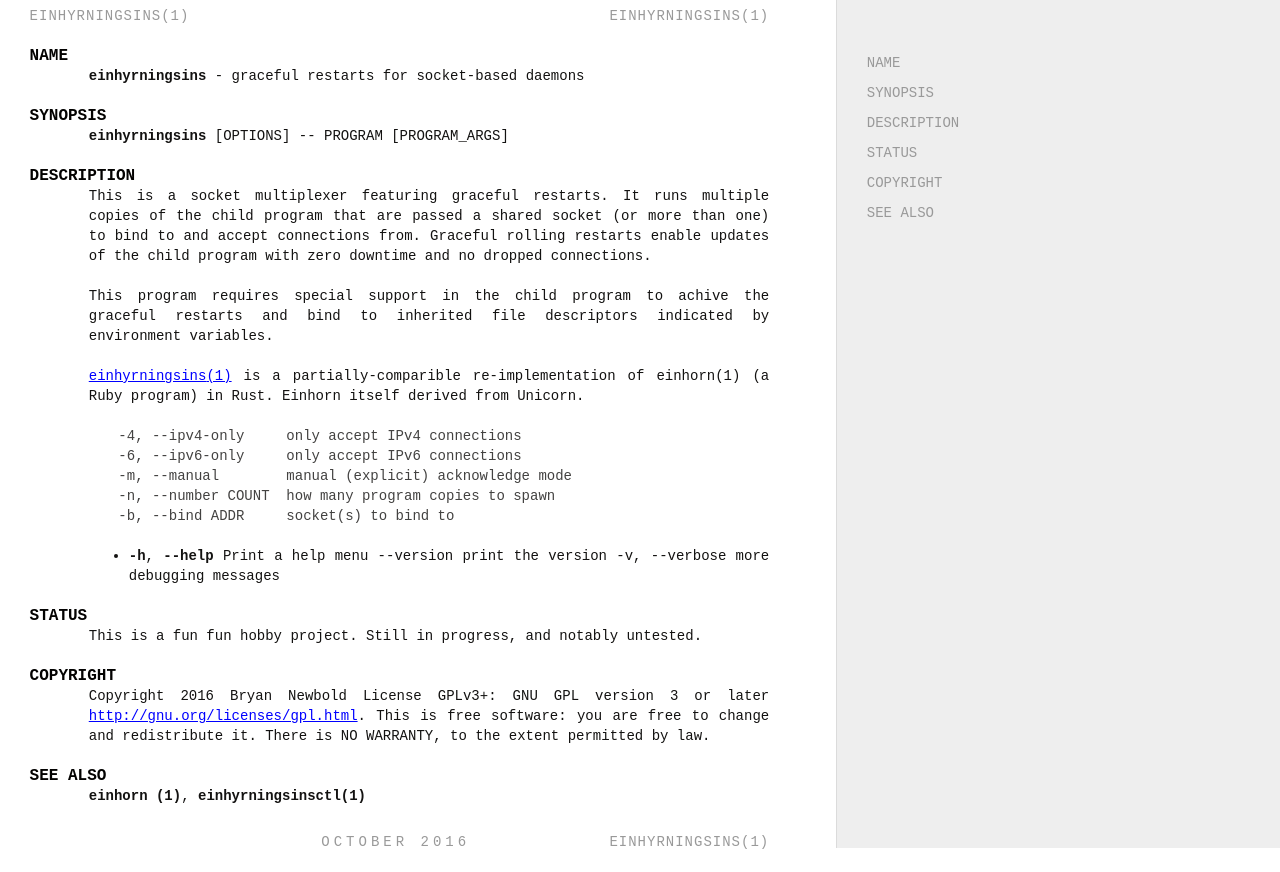
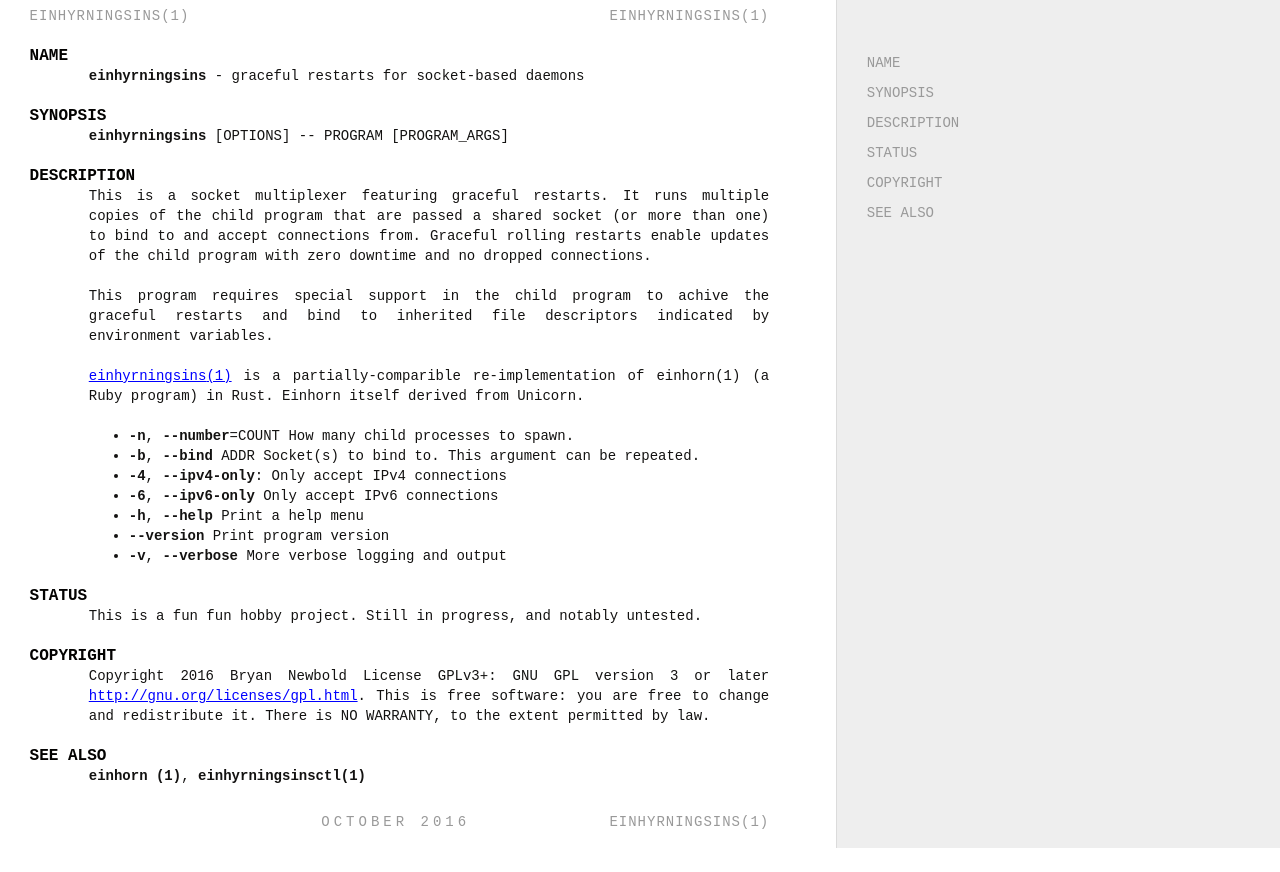
Before and after one commit to bnewbold/einhyrningsins, a plain HTML site: page index.html in a window 1280 px wide. Drawn offline with Linux system fonts and the light colour scheme.

Commit message:
updating rendered manpage for github docs

```diff
--- a/index.html
+++ b/index.html
@@ -96,18 +96,21 @@
 <p><a class="man-ref" href="einhyrningsins.1.html">einhyrningsins<span class="s">(1)</span></a> is a partially-comparible re-implementation of <span class="man-ref">einhorn<span class="s">(1)</span></span> (a
 Ruby program) in Rust.  Einhorn itself derived from Unicorn.</p>
 
-<pre><code>-4, --ipv4-only     only accept IPv4 connections
--6, --ipv6-only     only accept IPv6 connections
--m, --manual        manual (explicit) acknowledge mode
--n, --number COUNT  how many program copies to spawn
--b, --bind ADDR     socket(s) to bind to
-</code></pre>
-
 <ul>
+<li><code>-n</code>, <code>--number</code>=COUNT
+How many child processes to spawn.</li>
+<li><code>-b</code>, <code>--bind</code> ADDR
+Socket(s) to bind to. This argument can be repeated.</li>
+<li><code>-4</code>, <code>--ipv4-only</code>:
+Only accept IPv4 connections</li>
+<li><code>-6</code>, <code>--ipv6-only</code>
+Only accept IPv6 connections</li>
 <li><code>-h</code>, <code>--help</code>
-Print a help menu
-      --version       print the version
-  -v, --verbose       more debugging messages</li>
+Print a help menu</li>
+<li><code>--version</code>
+Print program version</li>
+<li><code>-v</code>, <code>--verbose</code>
+More verbose logging and output</li>
 </ul>
 
 
```
